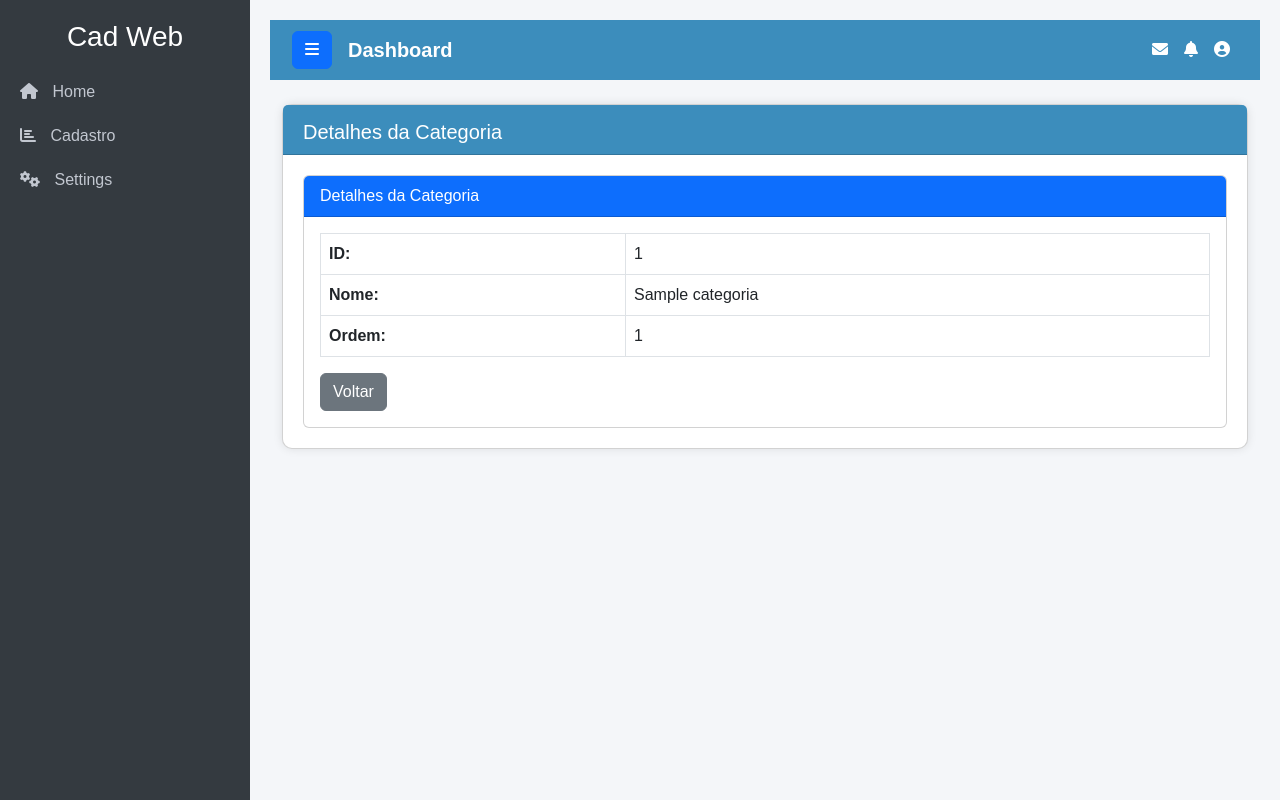
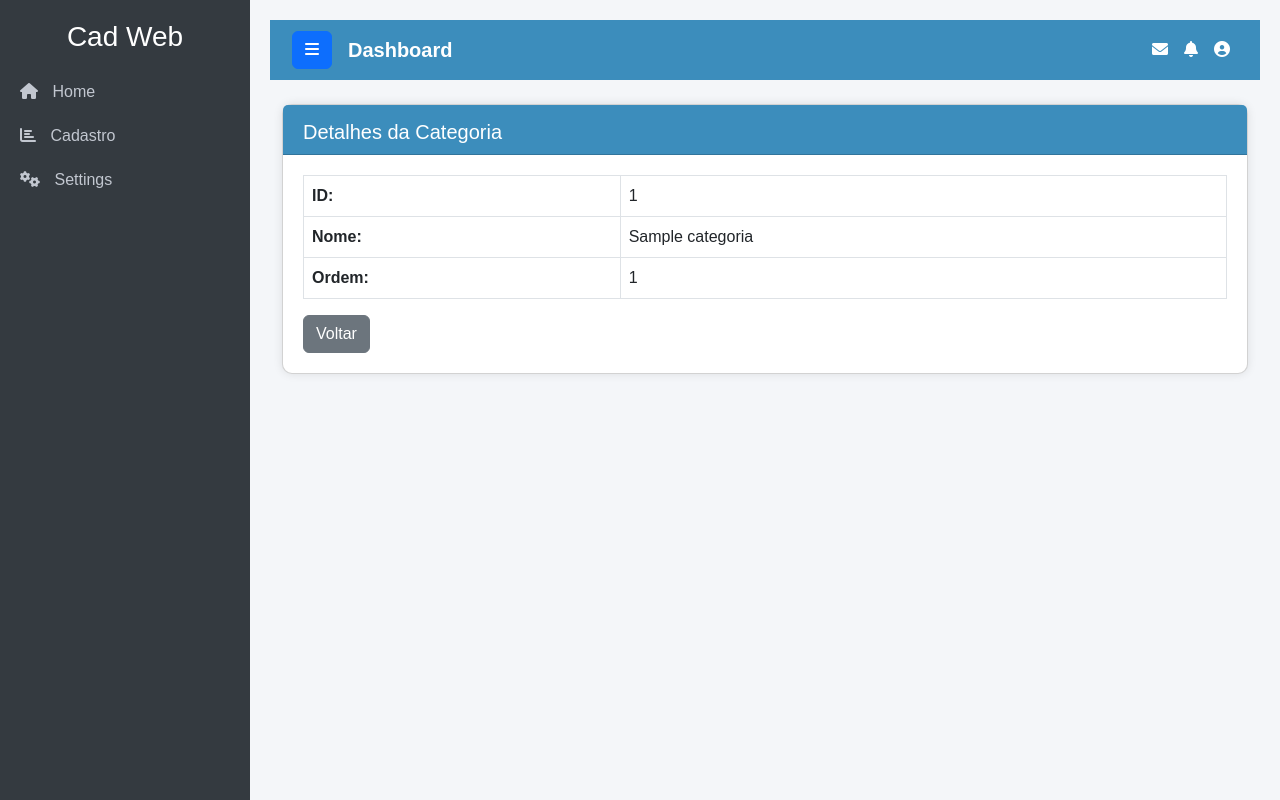
Before and after one commit to alvaroeduard/cadweb, a Django app: page /detalhes_categoria/1 in a window 1280 px wide. Run offline with Django 4.2, Linux system fonts and the light colour scheme; tables that the repository leaves empty hold one stand-in row (values such as "Sample post"); some libraries are stand-ins or nearby versions.

Commit message:
16/12/2000

```diff
--- a/home/views.py
+++ b/home/views.py
@@ -83,10 +83,12 @@ def remover_categoria(request, id):
 
 
 def detalhes_categoria(request, id):
-    categoria = get_object_or_404(Categoria, pk=id)
+    try:
+        categoria = Categoria.objects.get(pk=id)
+    except Categoria.DoesNotExist:
+        messages.error(request, "Esta categoria já foi removida ou não foi encontrada.")
+        return redirect('categoria')  # Redireciona para a listagem
     return render(request, 'categoria/detalhes.html', {'categoria': categoria})
-
-
 
 def clientes(request):
     contexto = {
--- a/templates/categoria/detalhes.html
+++ b/templates/categoria/detalhes.html
@@ -3,11 +3,6 @@
 {% block titulo_conteudo %} Detalhes da Categoria {% endblock titulo_conteudo %}
 
 {% block conteudo %}
-<div class="card">
-    <div class="card-header bg-primary text-white">
-        Detalhes da Categoria
-    </div>
-    <div class="card-body">
 <table class="table table-bordered">
     <tbody>
         <tr>
@@ -25,6 +20,4 @@
     </tbody>
 </table>
 <a href="{% url 'categoria' %}" class="btn btn-secondary">Voltar</a>
-    </div>
-</div>
 {% endblock conteudo %}
```
Lines whose indentation alone changed are shown as unchanged.
